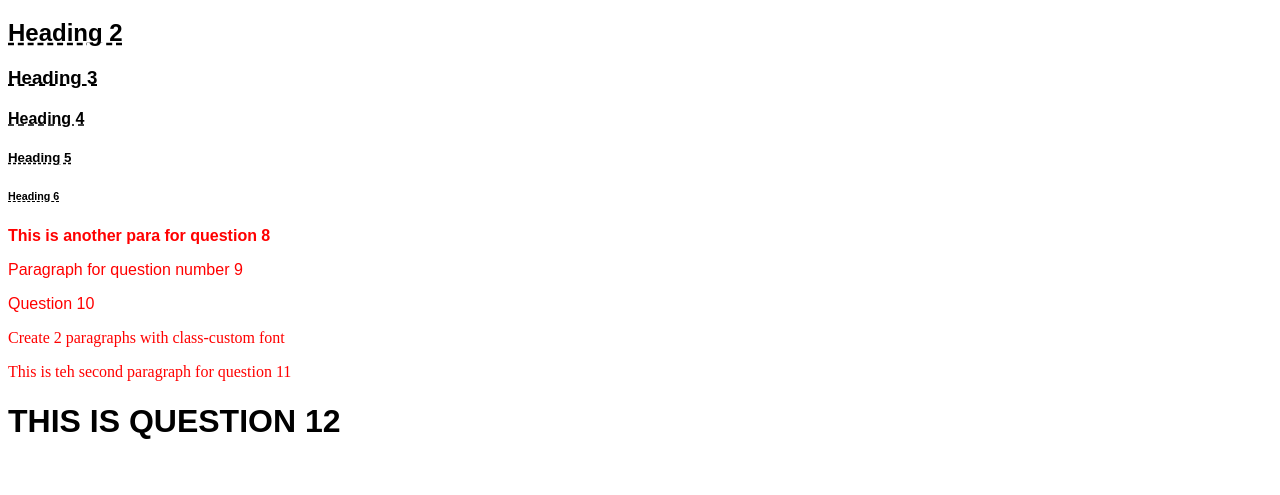
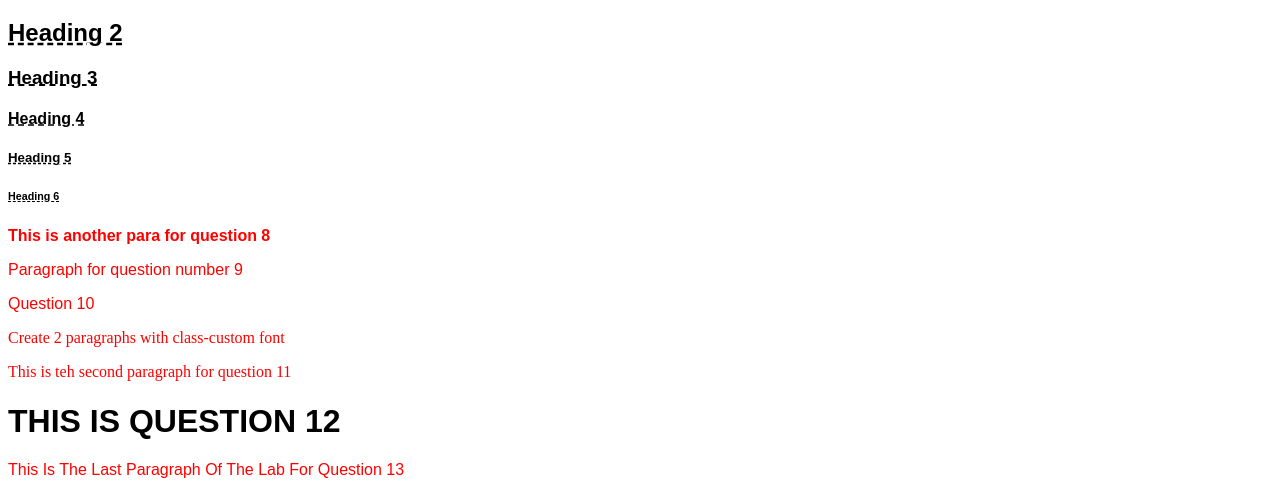
Before and after one commit to majoarizalopez/LAB4, a plain HTML site: page INDEX.HTML in a window 1280 px wide. Shown: the part 537-1032 px from the top of the page. Before the commit the page ends 998 px from the top, so only its background shows below. Drawn offline with Linux system fonts and the light colour scheme.

Commit message:
Question 13

```diff
--- a/INDEX.HTML
+++ b/INDEX.HTML
@@ -82,6 +82,10 @@ Element 1
 
 <h1 class="heading"> This is Question 12</h1>
 
+<!-- Question 13 -->
+
+<p class="capitalize-text"> this is the last paragraph of the lab for question 13</p>
+
 
 </body>
 </html>
--- a/STYLES.CSS
+++ b/STYLES.CSS
@@ -58,3 +58,7 @@ body{
 .heading{
     text-transform: uppercase;
 }
+
+.capitalize-text{
+    text-transform: capitalize;
+}
```
